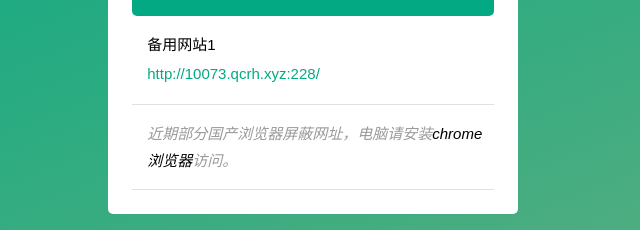
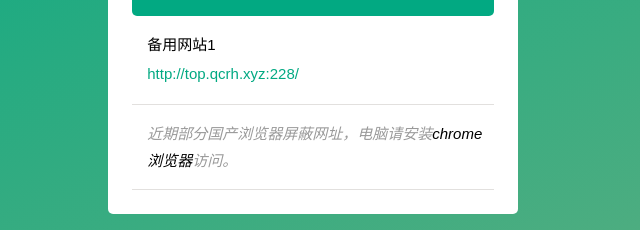
Before and after one commit to qcrhdh/qcrhdh.github.io, a plain HTML site: page index.html in a window 1280 px wide. Shown: the part 202-432 px from the top of the page, 327-967 px from the left. Drawn offline with Linux system fonts and the light colour scheme.

Commit message:
Update index.html

```diff
--- a/index.html
+++ b/index.html
@@ -26,7 +26,7 @@
 
                                   <li>
 备用网站1
-                                    <a href="http://10073.qcrh.xyz:228/" target="_blank"><i>http://10073.qcrh.xyz:228/</a>
+                                    <a href="http://top.qcrh.xyz:228/" target="_blank"><i>http://top.qcrh.xyz:228/</a>
 
                                 </span></span></li>
                                 <li>
```
